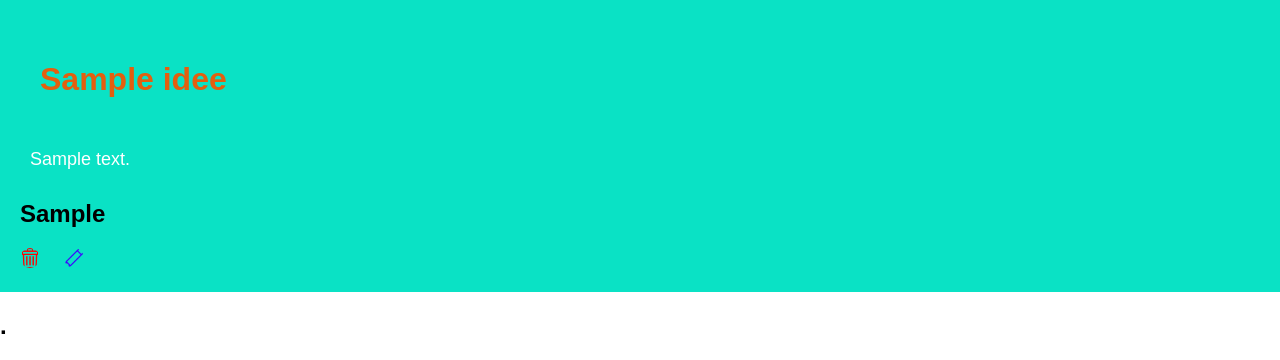
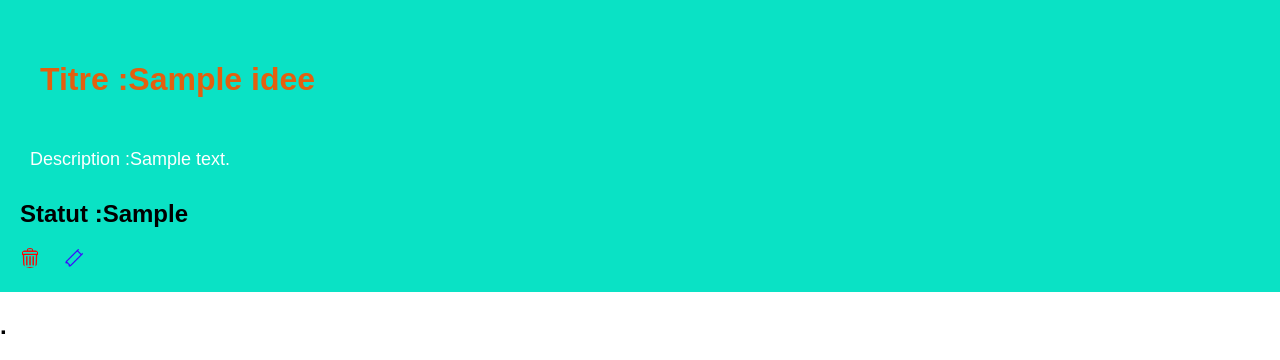
Before and after one commit to SerigneFallouNiang/Application_CRUD_php, a PHP site: page /acceuil.php in a window 1280 px wide. Shown: the part 1219-1579 px from the top of the page. Run offline with PHP 8.4, Linux system fonts and the light colour scheme; tables that the repository leaves empty or names only in its code hold one stand-in row (values such as "Sample post").

```diff
--- a/acceuil.php
+++ b/acceuil.php
@@ -149,7 +149,7 @@ nav {
         <a href="liste.php">liste des utilisateurs</a>
         <a href="ajouter.php">ajout d'idee</a>
         <a href="modifier.php">Modification d'idee</a>
-        <a href="inscription.php">Deconnexion</a>
+        <a href="index.php">Deconnexion</a>
     </nav>
     <div class="container" id="presentation">
     <div class="headers">
@@ -187,9 +187,9 @@ Que vous soyez novice dans la manipulation de données ou un utilisateur expéri
 
 
             <div class="container1">
-            <h1><?=$row['titre']?></h1>
-            <p><?=$row['description']?></p>
-            <h2><?=$row['statut']?></h2>
+            <h1>Titre :<?=$row['titre']?></h1>
+            <p>Description :<?=$row['description']?></p>
+            <h2>Statut :<?=$row['statut']?></h2>
             <a href="supprimer.php?id=<?=$row['id']?>"><img src="images/trash.png"></a>
             <a href="modifier.php?id=<?=$row['id']?>"><img src="images/pen.png"></a>
             </div>
```
